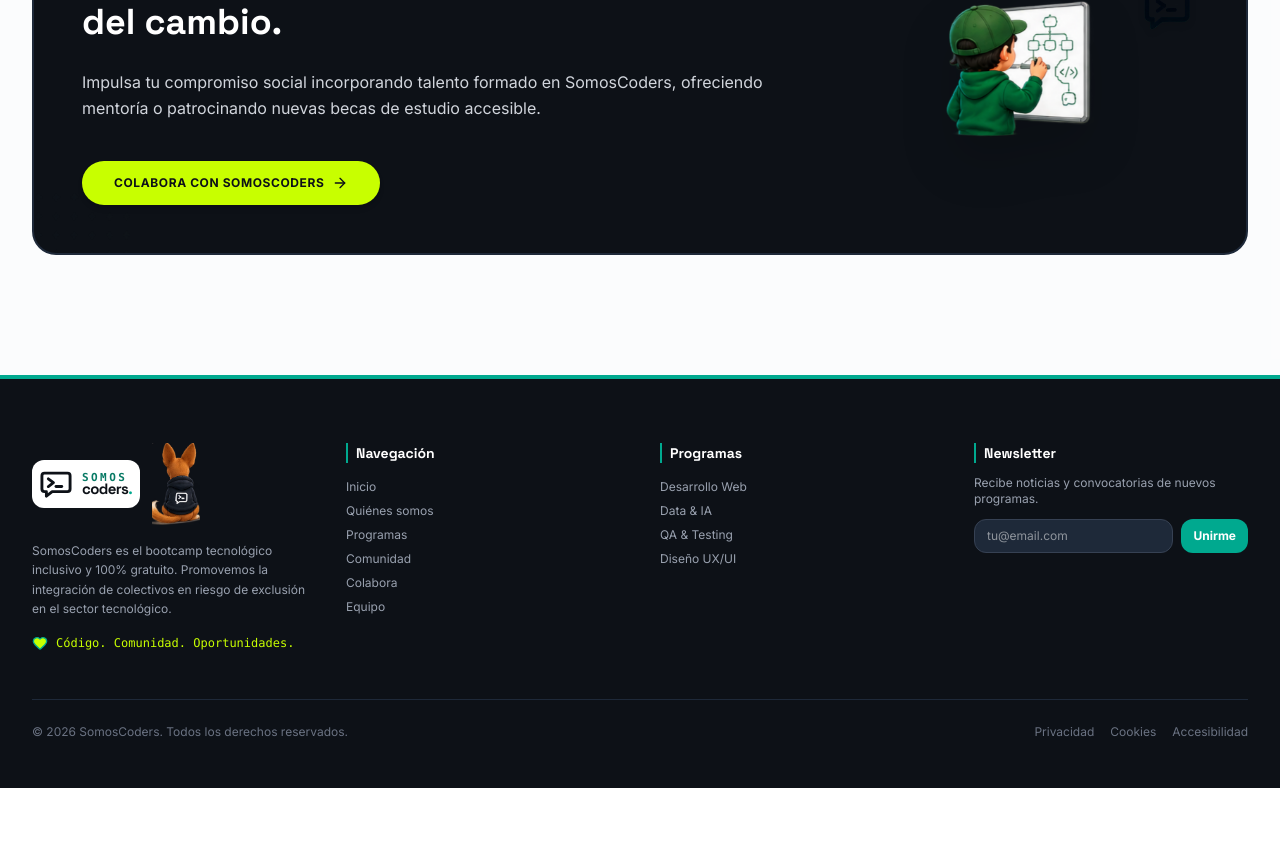
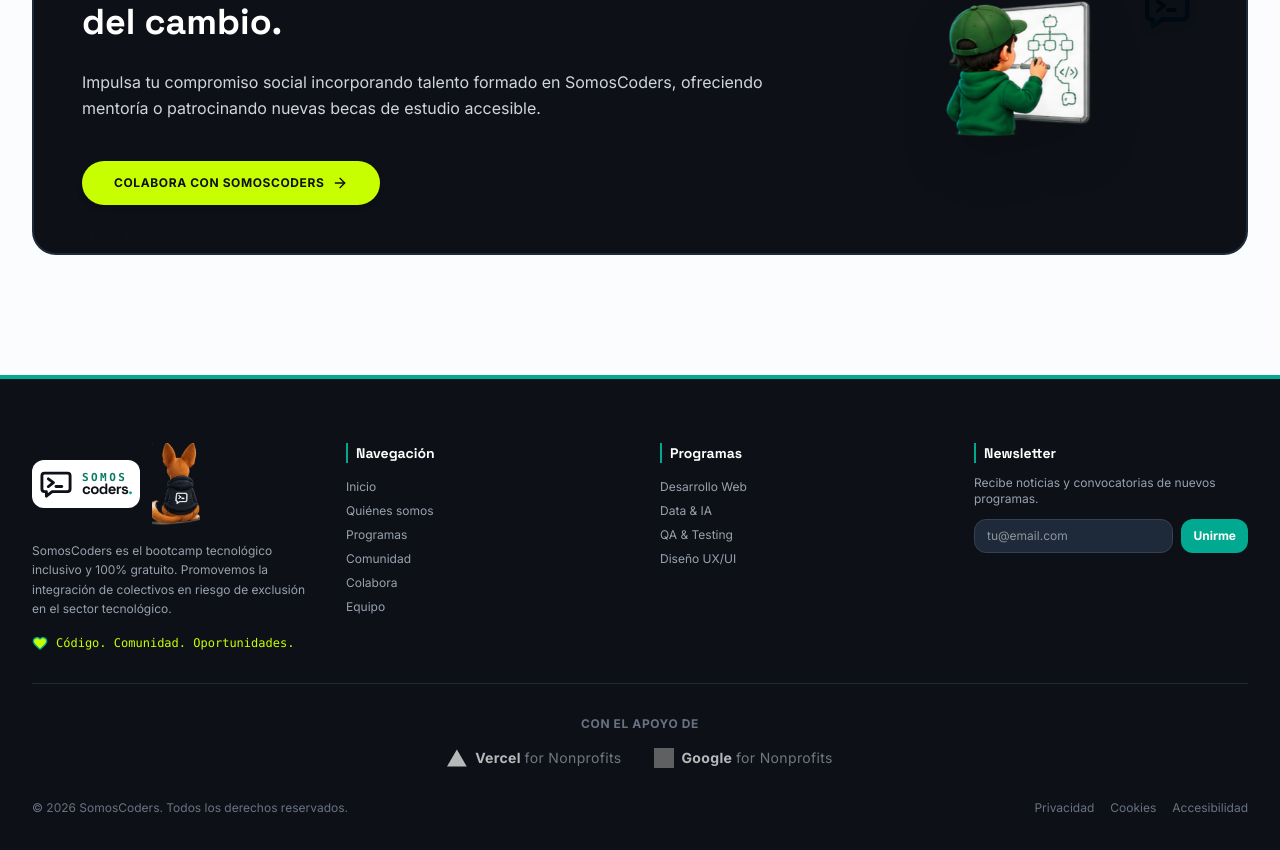
Before and after one commit to edgarion/somoscoders, a React (Vite) app: page / in a window 1280 px wide. Shown: the part 2436-3286 px from the top of the page. Before the commit the page ends 3224 px from the top, so only its background shows below. Built offline with nearby package versions, Linux system fonts and the light colour scheme; no server answers; grey boxes are pictures that could not be loaded.

Commit message:
feat: add vercel and google nonprofits logos to footer

```diff
--- a/src/components/Footer.tsx
+++ b/src/components/Footer.tsx
@@ -130,7 +130,24 @@
 
         </div>
 
-        <div className="mt-12 pt-6 border-t border-gray-800 flex flex-col sm:flex-row justify-between items-center text-xs text-gray-500 gap-4">
+        <div className="mt-8 pt-8 border-t border-gray-800 flex flex-col items-center">
+          <p className="text-xs text-gray-500 mb-4 font-bold tracking-wider uppercase">Con el apoyo de</p>
+          <div className="flex items-center gap-8 opacity-70 hover:opacity-100 transition-opacity">
+            {/* Vercel for Nonprofits */}
+            <a href="https://vercel.com/nonprofits" target="_blank" rel="noopener noreferrer" className="flex items-center gap-2">
+              <svg viewBox="0 0 76 65" fill="none" xmlns="http://www.w3.org/2000/svg" className="w-5 h-5 text-white"><path d="M37.5274 0L75.0548 65H0L37.5274 0Z" fill="currentColor"/></svg>
+              <span className="text-sm font-bold text-white tracking-wide">Vercel <span className="font-normal text-gray-400">for Nonprofits</span></span>
+            </a>
+
+            {/* Google for Nonprofits */}
+            <a href="https://www.google.com/nonprofits/" target="_blank" rel="noopener noreferrer" className="flex items-center gap-2">
+              <img src="https://www.svgrepo.com/show/475656/google-color.svg" alt="Google" className="w-5 h-5 grayscale opacity-80" />
+              <span className="text-sm font-bold text-white tracking-wide">Google <span className="font-normal text-gray-400">for Nonprofits</span></span>
+            </a>
+          </div>
+        </div>
+
+        <div className="mt-8 flex flex-col sm:flex-row justify-between items-center text-xs text-gray-500 gap-4">
           <p>© 2026 SomosCoders. Todos los derechos reservados.</p>
           <div className="flex items-center gap-4">
             <button onClick={() => onNavigate('legal-privacidad')} className="hover:text-gray-300">Privacidad</button>
```
